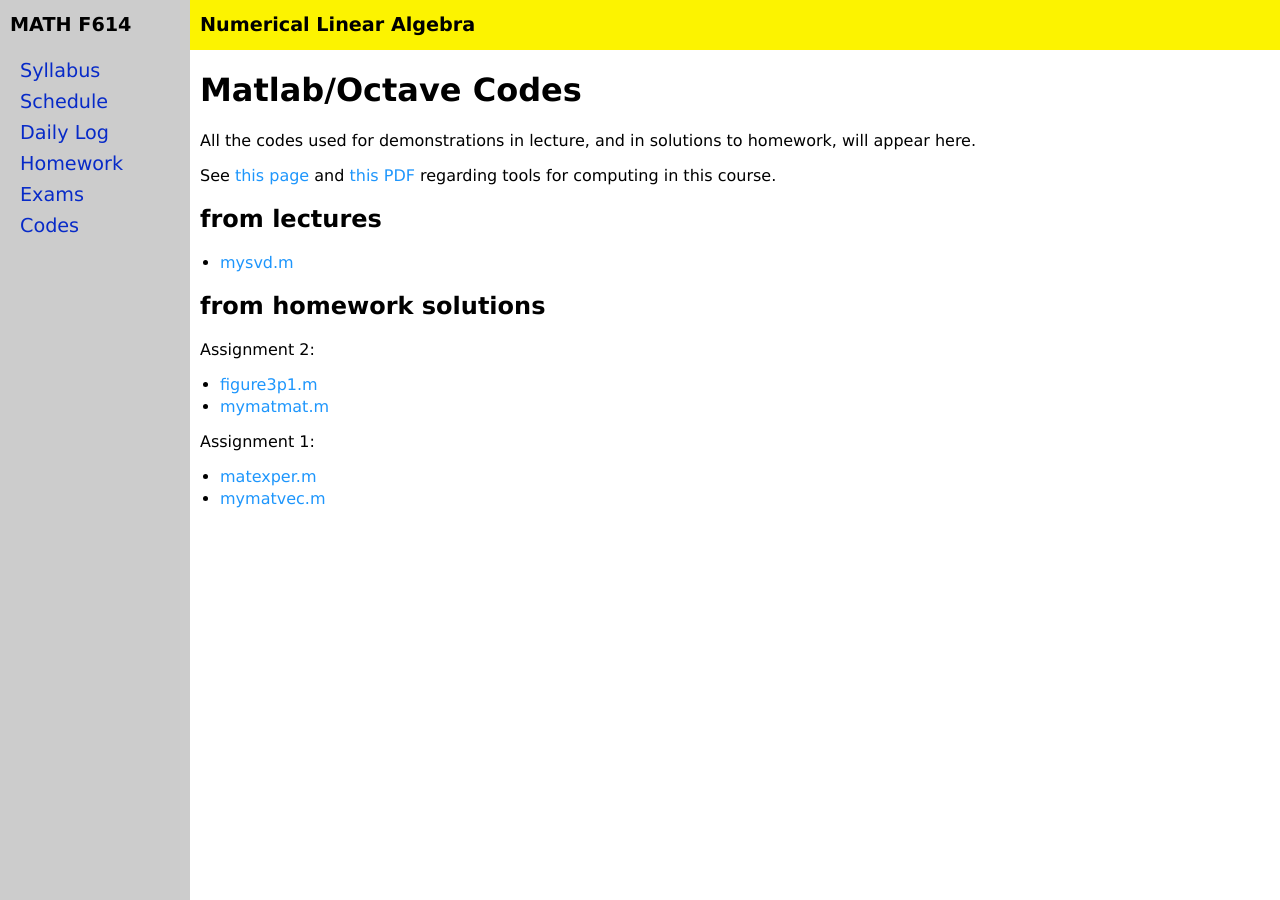
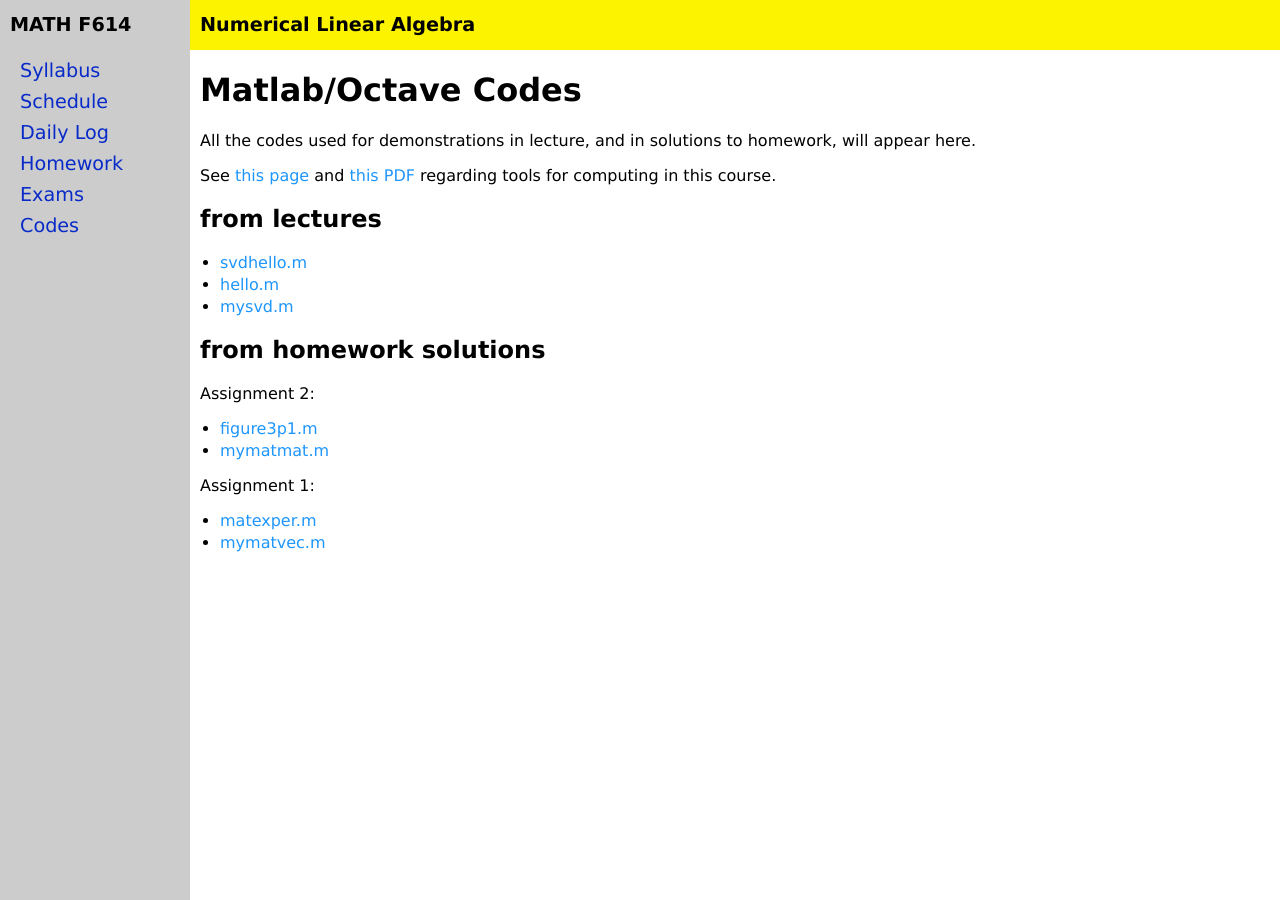
Before and after one commit to bueler/nla, a Jekyll site: the page built from codes.md, in a window 1280 px wide. Built offline with Jekyll 4.4.1, drawn with Linux system fonts in a browser that asks for light colours.

Commit message:
codes for Friday or Monday

```diff
--- a/codes.md
+++ b/codes.md
@@ -11,6 +11,8 @@ See [this page](computing) and [this PDF](https://bueler.github.io/compareMOP.pd
 
 ## from lectures
 
+  * [svdhello.m](assets/codes/F25/svdhello.m)
+  * [hello.m](assets/codes/F25/hello.m)
   * [mysvd.m](assets/codes/F25/mysvd.m)
 
 ## from homework solutions
```
Also changed, not shown: 2 other files.
